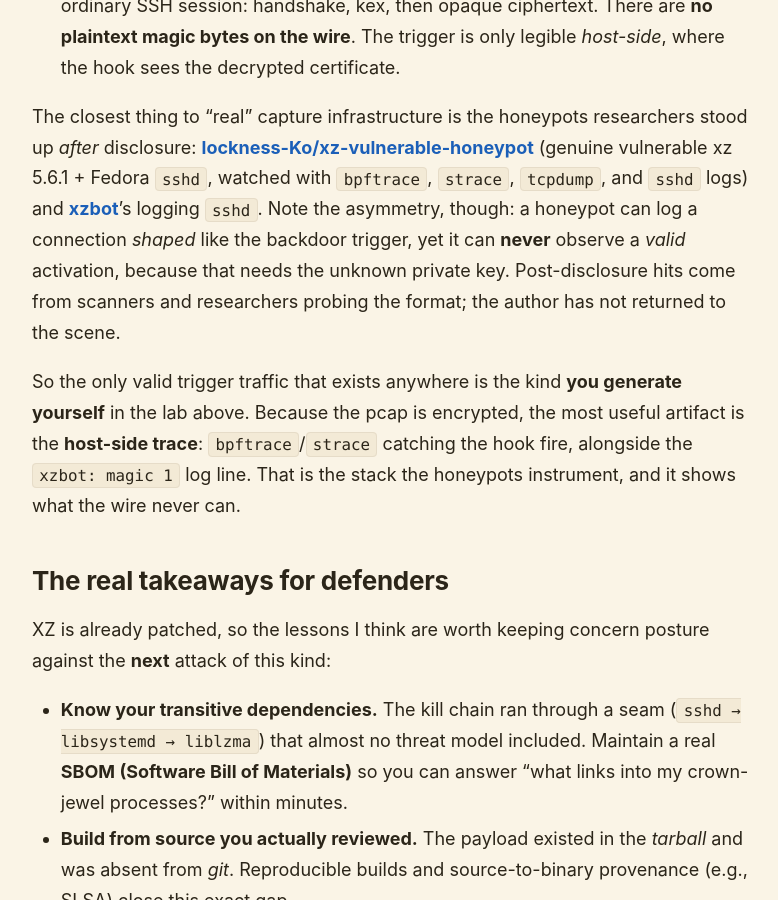
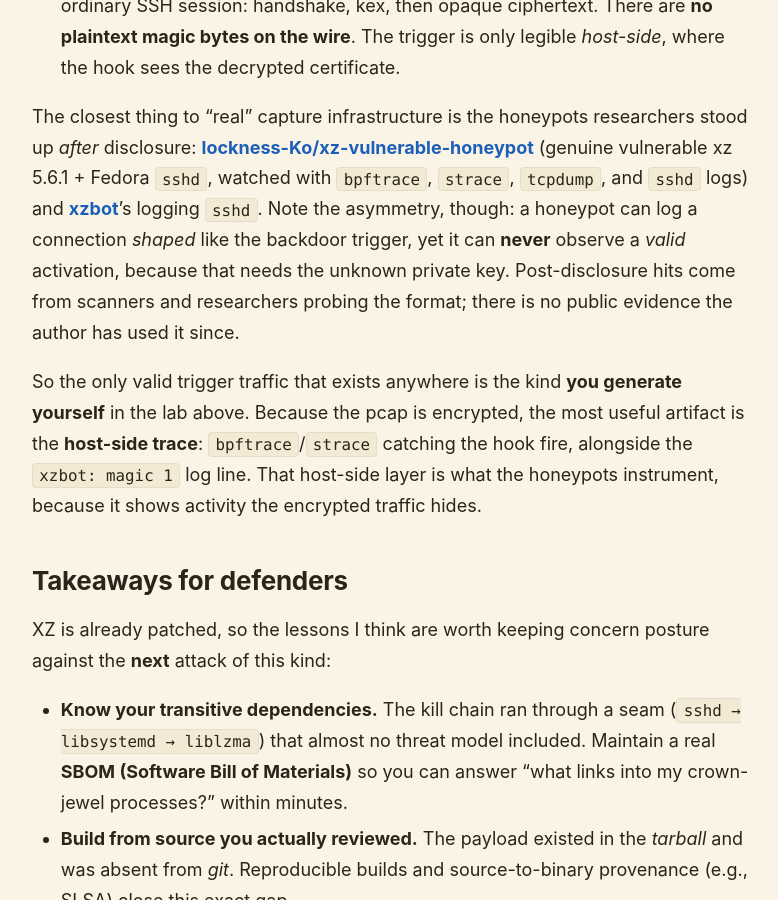
Before and after one commit to stevehenderson/stevehenderson.github.io, a Jekyll site: the page built from _posts/2026-06-13-XZ-Utils-Backdoor.md, in a window 1280 px wide and 900 px high, scrolled down 29840 px. Shown: the whole window, without its empty margins (248-1026 px from the left). Built offline with Jekyll 4.4.1, drawn with Linux system fonts in a browser that asks for light colours; some of the changed text lies outside the part shown.

Commit message:
Second humanizer pass on the edited pages and TL;DRs
Co-Authored-By: Claude Opus 5.5 <noreply@anthropic.com>

```diff
--- a/_posts/2026-06-13-XZ-Utils-Backdoor.md
+++ b/_posts/2026-06-13-XZ-Utils-Backdoor.md
@@ -183,7 +183,7 @@ He pulled the thread, found the backdoor, and disclosed it before 5.6.x had prop
 ### Artifact 3: the disclosure, in his own words
 
 The entire industry found out from a single mailing-list post.
-The understated opening is worth reading; this is what "we got lucky" sounds like in real time:
+The opening of the email is understated, considering what it disclosed:
 
 > After observing a few odd symptoms around liblzma (part of the xz package) on
 > Debian sid installations over the last weeks (logins with ssh taking a lot of
@@ -743,13 +743,13 @@ Unfortunately (or reassuringly), there is not, for several reasons:
 
 The closest thing to "real" capture infrastructure is the honeypots researchers stood up *after* disclosure: **[lockness-Ko/xz-vulnerable-honeypot](https://github.com/lockness-Ko/xz-vulnerable-honeypot)** (genuine vulnerable xz 5.6.1 + Fedora `sshd`, watched with `bpftrace`, `strace`, `tcpdump`, and `sshd` logs) and **[xzbot](https://github.com/amlweems/xzbot)**'s logging `sshd`.
 Note the asymmetry, though: a honeypot can log a connection *shaped* like the backdoor trigger, yet it can **never** observe a *valid* activation, because that needs the unknown private key.
-Post-disclosure hits come from scanners and researchers probing the format; the author has not returned to the scene.
+Post-disclosure hits come from scanners and researchers probing the format; there is no public evidence the author has used it since.
 
 So the only valid trigger traffic that exists anywhere is the kind **you generate yourself** in the lab above.
 Because the pcap is encrypted, the most useful artifact is the **host-side trace**: `bpftrace`/`strace` catching the hook fire, alongside the `xzbot: magic 1` log line.
-That is the stack the honeypots instrument, and it shows what the wire never can.
+That host-side layer is what the honeypots instrument, because it shows activity the encrypted traffic hides.
 
-## The real takeaways for defenders
+## Takeaways for defenders
 
 XZ is already patched, so the lessons I think are worth keeping concern posture against the **next** attack of this kind:
 
```
Also changed, not shown: other parts of _posts/2026-06-13-XZ-Utils-Backdoor.md (+2 -2 lines), _posts/2026-06-11-42Challenge-VulnHub-Walkthrough.md (+4 -4 lines), _posts/2026-06-23-GDM-AI-Control-Roadmap.md (+2 -2 lines), _posts/2026-07-09-AthenaBench-Local-CTI.md (+1 -1 lines).
